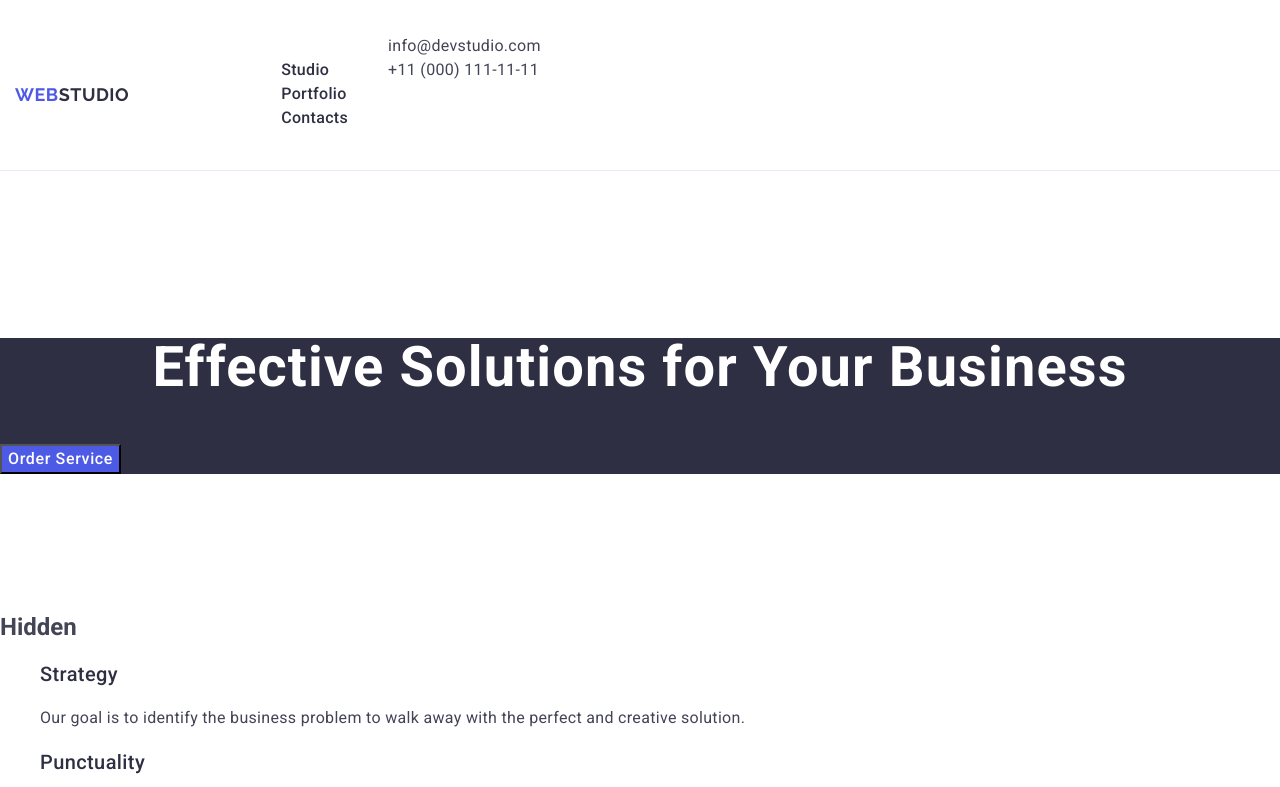
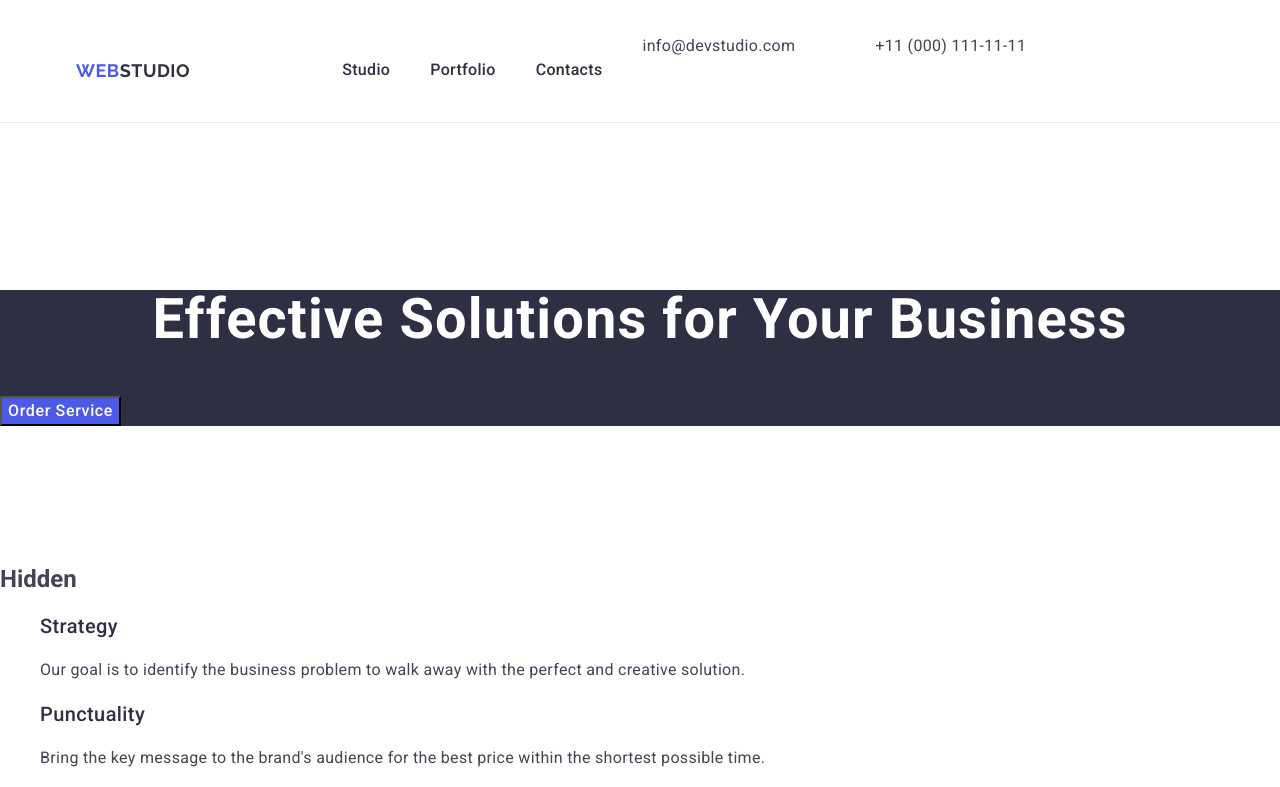
Before and after one commit to KaterynaHizhevska/goit-markup-hw-03, a plain HTML site: page index.html in a window 1280 px wide. Shown: the top 787 px of the page. Drawn offline with nearby package versions, Linux system fonts and the light colour scheme.

Commit message:
header edt

```diff
--- a/css/style.css
+++ b/css/style.css
@@ -24,6 +24,7 @@ body {
   line-height: 1.5;
   font-weight: 500;
   letter-spacing: 0.02em;
+
 }
 
 .header-nav-link:hover,
@@ -32,9 +33,6 @@ body {
   color: #404BBF;
 }
 
-.header-nav-list {
-  padding: 24px 0;
-}
 
 .header-nav__logo-iris-link {
   font-family: "Raleway", sans-serif;
@@ -57,12 +55,29 @@ body {
   text-transform: uppercase;
   margin-right: 76px;
 }
+
+.header-nav-list{
+display: flex;
+  gap: 40px;
+  padding: 24px 0;
+}
+
 address {
   font-style: normal;
+}
+
+.header-address-list {
   display: flex;
   gap: 40px;
 }
 
+.header-address-item:first-child {
+  margin-right: 40px;
+}
+
+.header-address-item:last-child {
+  margin-right: 0;
+}
 .section {
   padding-top: 120px;
   padding-bottom: 120px;
@@ -72,7 +87,7 @@ address {
   display: inline;
   align-content: center;
   width: 1158px;
-  margin: 0;
+  margin: 0 auto;
   padding: 0 15px;
 }
 
```
